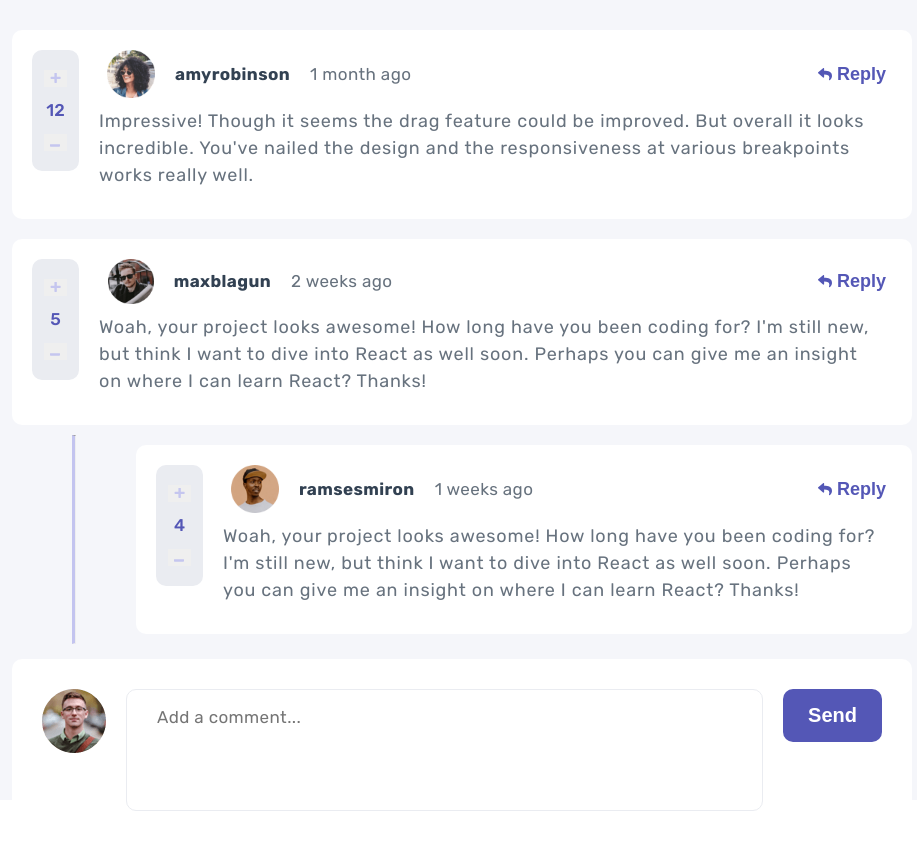
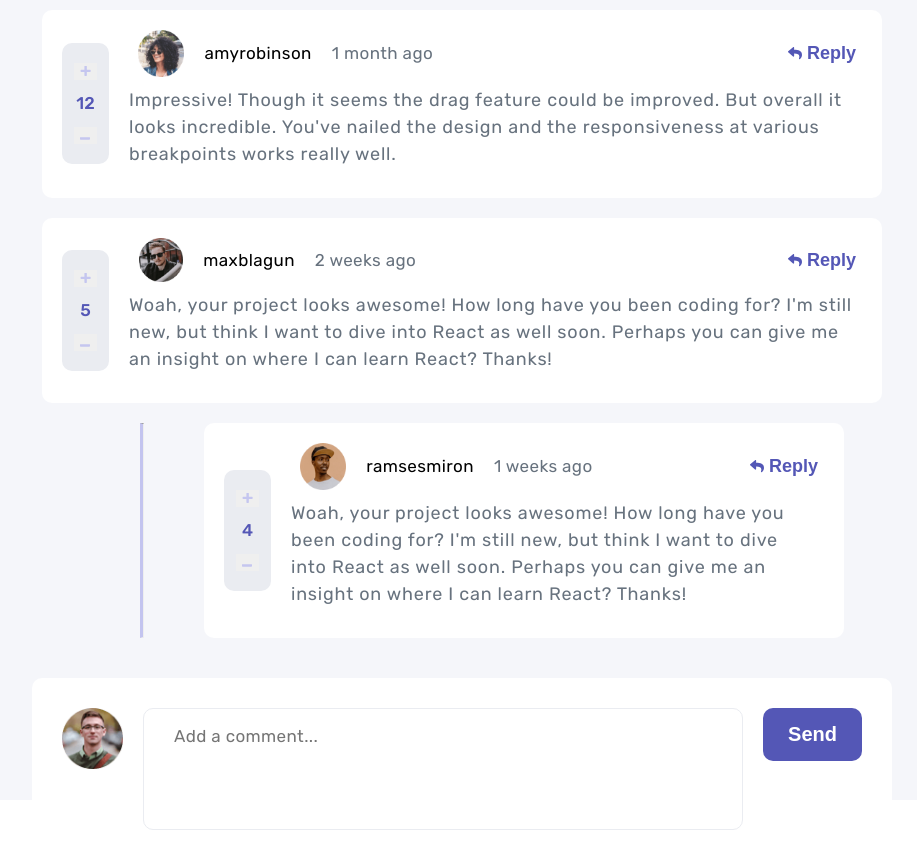
Before and after one commit to LaimaJan/Interactive-comment-section, a React (Vite) app: page / in a window 1280 px wide. Shown: the whole page, without its empty margins (178-1095 px from the left). Built offline with nearby package versions, Linux system fonts and the light colour scheme.

Commit message:
redone html and css

```diff
--- a/src/app/App.css
+++ b/src/app/App.css
@@ -2,18 +2,12 @@
 	background-color: var(--very-light-gray);
 	width: 100vw;
 	height: 100vh;
-	display: flex;
-	justify-content: center;
+
 	font-family: var(--font);
-}
-
-.content {
 	display: flex;
 	flex-direction: column;
-	justify-content: center;
-	align-self: start;
-	max-width: 900px;
-	margin: 20px 0;
+	align-items: center;
+	margin: 0 auto;
 }
 
 .comment {
@@ -24,8 +18,10 @@
 	display: flex;
 	flex-direction: row;
 	justify-content: center;
-	align-items: self-start;
+	align-items: center;
 	gap: 20px;
+
+	max-width: 800px;
 }
 
 .rating {
@@ -74,14 +70,8 @@
 	width: 15%;
 }
 
-.user-name {
-	color: var(--dark-blue);
-	font-weight: 700;
-}
-
-.comment-date {
+.user-date {
 	color: var(--grayish-blue);
-	font-weight: 400;
 }
 
 .reply-btn button {
@@ -110,11 +100,18 @@
 	font-size: var(--users-comment-font-size);
 }
 
+.comment-info-content {
+	display: none;
+}
+
+/* Replies to a comment */
 .reply {
 	display: flex;
 	flex-direction: row;
 	justify-content: center;
 	align-content: center;
+	max-width: 800px;
+	margin: 10px 0;
 }
 
 .reply-divider {
@@ -122,12 +119,14 @@
 	margin: 0 60px;
 }
 
-.reply .comment-border {
-	margin-bottom: 0;
+.reply .comment {
+	max-width: 600px;
+	margin: 0;
 }
 
+/* I'm adding a new comment */
 .add-comment {
-	margin-top: 15px;
+	margin-top: 30px;
 	background-color: var(--white);
 	border-radius: 10px;
 	padding: 30px;
@@ -135,11 +134,13 @@
 	flex-direction: row;
 	justify-content: space-between;
 	gap: 20px;
+	max-width: 800px;
+	width: 100%;
 }
 
 .commenter-avatar.hide {
-	width: 10%;
-	height: 10%;
+	max-width: 10%;
+	max-height: 50%;
 }
 
 .add-comment textarea {
@@ -192,9 +193,35 @@
 	display: none;
 }
 
-/* When width is 375, change */
-.comment-info {
+@media (max-width: 375px) {
+	.App {
+		height: 100%;
+	}
+
+	.comment {
+		padding: 20px 15px;
+		margin: 10px 0;
+		flex-direction: column;
+
+		max-width: 320px;
+	}
+
+	.rating,
+	.user-info .reply-btn {
 		display: none;
+	}
+
+	.user {
+		justify-content: left;
+	}
+
+	.user img {
+		width: 12%;
+	}
+
+	.comment-reply-btn:hover {
+		filter: brightness(0) saturate(100%) invert(90%) sepia(5%) saturate(4854%)
+			hue-rotate(188deg) brightness(99%) contrast(87%);
 	}
 
 	.comment-info-content {
@@ -207,7 +234,7 @@
 	.comment-rating {
 		background-color: var(--light-gray);
 		border-radius: 10px;
-	padding: 12px 30px;
+		padding: 12px 5px;
 		display: flex;
 		flex-direction: row;
 		justify-content: center;
@@ -237,3 +264,52 @@
 		align-items: center;
 		gap: 5px;
 	}
+
+	/* Replies to a comment */
+	.reply {
+		max-width: 340px;
+		margin: 10px 0;
+	}
+
+	.reply-divider {
+		border-left: 1px solid var(--light-grayish-blue);
+		margin: 0;
+		margin-right: 10px;
+	}
+
+	/* I'm adding a new comment */
+	.add-comment {
+		margin-top: 10px;
+		padding: 15px;
+		display: flex;
+		flex-direction: column;
+		justify-content: center;
+		max-width: 320px;
+	}
+
+	.commenter-avatar.hide {
+		display: none;
+	}
+
+	.add-comment textarea {
+		margin: 0 auto;
+		padding: 10px 15px;
+		min-height: 100px;
+		width: 290px;
+	}
+
+	.send-btn {
+		display: flex;
+		flex-direction: row;
+		justify-content: space-between;
+		align-items: center;
+	}
+
+	.send-btn img {
+		width: 15%;
+	}
+
+	.commenter-avatar.show {
+		display: inline;
+	}
+}
--- a/src/app/App.jsx
+++ b/src/app/App.jsx
@@ -13,22 +13,17 @@ import RamsesMironAvatar from './images/avatars/image-ramsesmiron.png';
 function App() {
 	return (
 		<div className="App">
-			<div className="content">
 			{/* First comment */}
 
 			<div className="comment">
-					<div className="rating">
+				<div className="rating show">
 					<button>
 						<img src={PlusIcon} alt="Plus icon" className="plus-icon icon" />
 					</button>
 
 					<p>12</p>
 					<button>
-							<img
-								src={MinusIcon}
-								alt="Minus icon"
-								className="minus-icon icon"
-							/>
+						<img src={MinusIcon} alt="Minus icon" className="minus-icon icon" />
 					</button>
 				</div>
 				<div className="comment-content">
@@ -36,9 +31,9 @@ function App() {
 						<div className="user">
 							<img src={AmyRobinsonAvatar} alt="Amy Robinson Avatar" />
 							<p className="user-name">amyrobinson</p>
-								<p className="comment-date">1 month ago</p>
+							<p className="user-date">1 month ago</p>
 						</div>
-							<div className="reply-btn">
+						<div className="reply-btn show">
 							<button>
 								<img src={ReplyIcon} alt="Reply icon" />
 								Reply
@@ -46,8 +41,8 @@ function App() {
 						</div>
 					</div>
 					<p className="users-comment">
-							Impressive! Though it seems the drag feature could be improved.
-							But overall it looks incredible. You've nailed the design and the
+						Impressive! Though it seems the drag feature could be improved. But
+						overall it looks incredible. You've nailed the design and the
 						responsiveness at various breakpoints works really well.
 					</p>
 
@@ -92,11 +87,7 @@ function App() {
 
 					<p>5</p>
 					<button>
-							<img
-								src={MinusIcon}
-								alt="Minus icon"
-								className="minus-icon icon"
-							/>
+						<img src={MinusIcon} alt="Minus icon" className="minus-icon icon" />
 					</button>
 				</div>
 				<div className="comment-content">
@@ -104,7 +95,7 @@ function App() {
 						<div className="user">
 							<img src={MaxBlagunAvatar} alt="Max Blagun Avatar" />
 							<p className="user-name">maxblagun</p>
-								<p className="comment-date">2 weeks ago</p>
+							<p className="user-date">2 weeks ago</p>
 						</div>
 						<div className="reply-btn">
 							<button>
@@ -114,10 +105,10 @@ function App() {
 						</div>
 					</div>
 					<p className="users-comment">
-							Woah, your project looks awesome! How long have you been coding
-							for? I'm still new, but think I want to dive into React as well
-							soon. Perhaps you can give me an insight on where I can learn
-							React? Thanks!
+						Woah, your project looks awesome! How long have you been coding for?
+						I'm still new, but think I want to dive into React as well soon.
+						Perhaps you can give me an insight on where I can learn React?
+						Thanks!
 					</p>
 
 					{/* Displaying when width is 375px */}
@@ -157,11 +148,7 @@ function App() {
 				<div className="comment">
 					<div className="rating">
 						<button>
-								<img
-									src={PlusIcon}
-									alt="Plus icon"
-									className="plus-icon icon"
-								/>
+							<img src={PlusIcon} alt="Plus icon" className="plus-icon icon" />
 						</button>
 
 						<p>4</p>
@@ -178,7 +165,7 @@ function App() {
 							<div className="user">
 								<img src={RamsesMironAvatar} alt="Ramses Miron Avatar" />
 								<p className="user-name">ramsesmiron</p>
-									<p className="comment-date">1 weeks ago</p>
+								<p className="user-date">1 weeks ago</p>
 							</div>
 							<div className="reply-btn">
 								<button>
@@ -246,7 +233,6 @@ function App() {
 				</div>
 			</div>
 		</div>
-		</div>
 	);
 }
 
```
Lines whose indentation alone changed are shown as unchanged.
